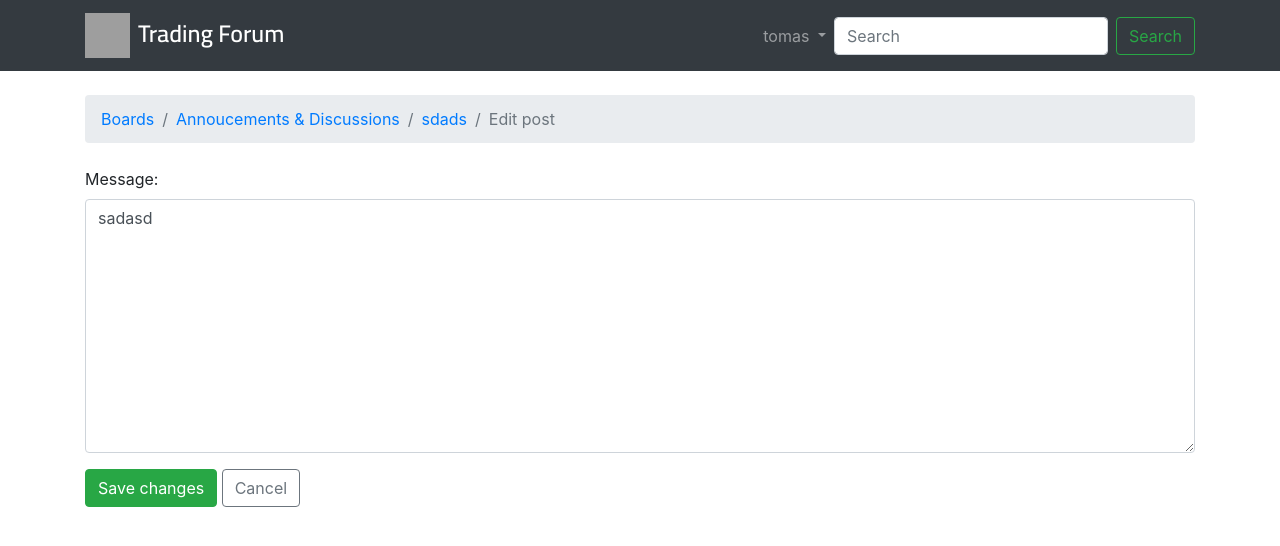
After one commit to Tomasgei/Django-TradingForum, a Django app: page /boards/1/topics/1/posts/1/edit/ in a window 1280 px wide. The commit adds this page. Shown: the top 546 px of the page. Run offline with Django 3.2, Linux system fonts and the light colour scheme; a user stored in the database is signed in; data comes from the database, SQL or seed files in the repository; both versions use the stored data as it was after the commit; some libraries are stand-ins or nearby versions; grey boxes are pictures that could not be loaded.

Commit message:
updated topics and posts

```diff
--- a/boards/urls.py
+++ b/boards/urls.py
@@ -7,4 +7,5 @@ urlpatterns = [
  path("boards/<int:pk>/new/", views.NewTopicView, name='new_topic'),
  path("boards/<int:pk>/topics/<int:topic_pk>/", views.TopicPostView, name='topic_posts'),
  path("boards/<int:pk>/topics/<int:topic_pk>/reply/", views.ReplyTopicView, name='reply_topic'),
+ path("boards/<int:pk>/topics/<int:topic_pk>/posts/<int:post_pk>/edit/", views.PostUpdateView.as_view(), name='edit_post'),
 ]
--- a/boards/views.py
+++ b/boards/views.py
@@ -5,6 +5,9 @@ from django.http import Http404
 from django.contrib.auth.models import User
 from django.contrib.auth.decorators import login_required
 from django.db.models import Count
+from django.views.generic import UpdateView
+from django.utils import timezone
+from django.utils.decorators import method_decorator
 
 # Create your views here.
 
@@ -81,3 +84,18 @@ def ReplyTopicView(request, pk, topic_pk):
         form = PostForm()
     context = {"topic":topic, "form": form }
     return render(request,"reply_topic.html", context)
+
+@method_decorator(login_required, name="dispatch")
+class PostUpdateView(UpdateView):
+    model = Post
+    fields = ("message",)
+    template_name = "edit_post.html"
+    pk_url_kwarg = "post_pk"
+    context_object_name = "post"
+
+    def form_valid(self,form):
+        post = form.save(commit=False)
+        post.updated_by = self.request.user
+        post.updated_at = timezone.now()
+        post.save()
+        return redirect("topic_posts", pk=post.topic.board.pk, topic_pk=post.topic.pk)
--- /dev/null
+++ b/templates/edit_post.html
@@ -0,0 +1,19 @@
+{% extends 'base.html' %}
+
+{% block title %}Edit post{% endblock %}
+
+{% block breadcrumb %}
+  <li class="breadcrumb-item"><a href="{% url 'home' %}">Boards</a></li>
+  <li class="breadcrumb-item"><a href="{% url 'topics' post.topic.board.pk %}">{{ post.topic.board.name }}</a></li>
+  <li class="breadcrumb-item"><a href="{% url 'topic_posts' post.topic.board.pk post.topic.pk %}">{{ post.topic.subject }}</a></li>
+  <li class="breadcrumb-item active">Edit post</li>
+{% endblock %}
+
+{% block content %}
+  <form method="post" class="mb-4" novalidate>
+    {% csrf_token %}
+    {% include 'includes/form.html' %}
+    <button type="submit" class="btn btn-success">Save changes</button>
+    <a href="{% url 'topic_posts' post.topic.board.pk post.topic.pk %}" class="btn btn-outline-secondary" role="button">Cancel</a>
+  </form>
+{% endblock %}
--- a/templates/topic_posts.html
+++ b/templates/topic_posts.html
@@ -35,7 +35,7 @@
             {{ post.message }}
             {% if post.created_by == user %}
               <div class="mt-3">
-                <a href="#" class="btn btn-primary btn-sm" role="button">Edit</a>
+                <a href="{% url 'edit_post' post.topic.board.pk post.topic.pk post.pk %}" class="btn btn-primary btn-sm" role="button">Edit</a>
               </div>
             {% endif %}
           </div>
```
Also changed, not shown: db.sqlite3.
